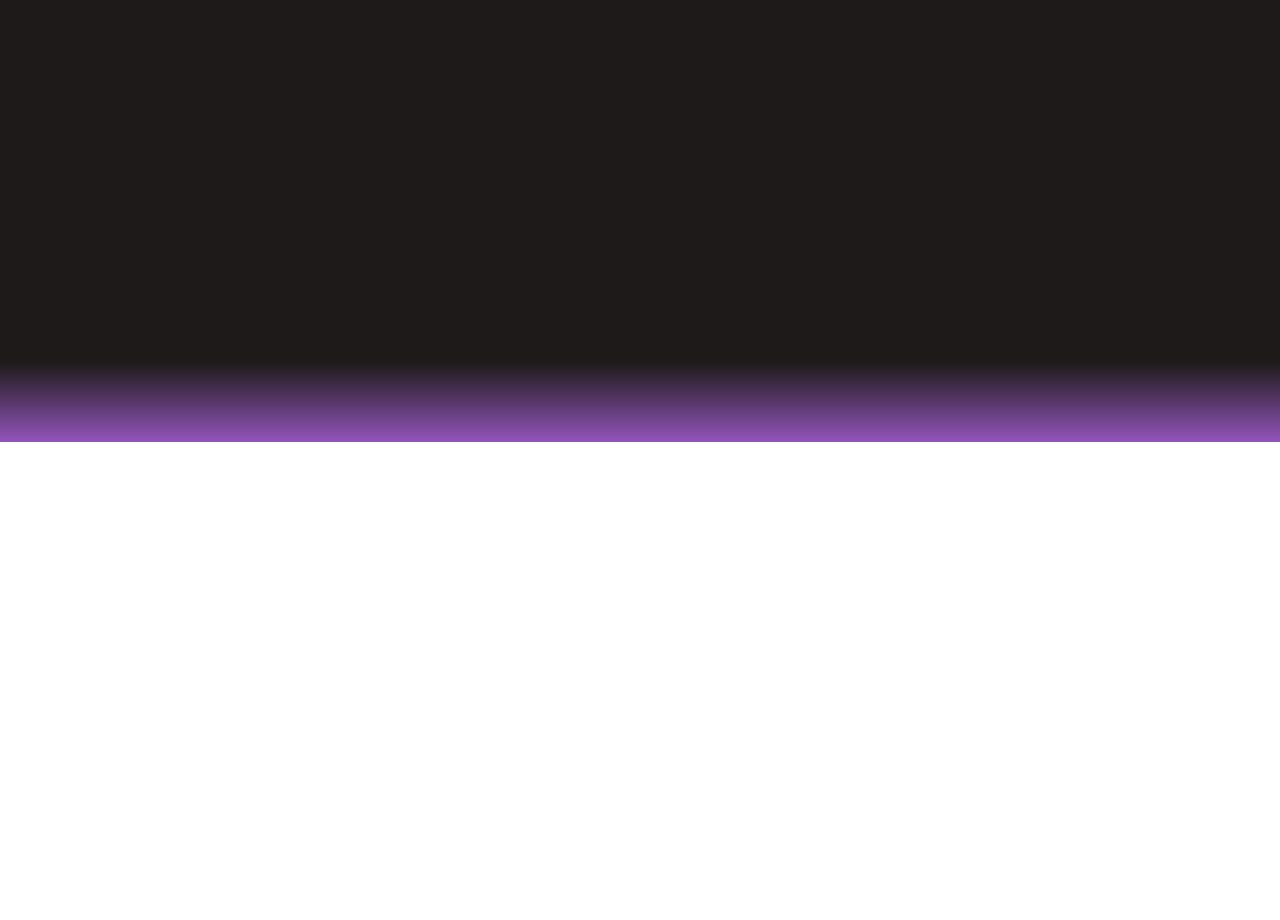
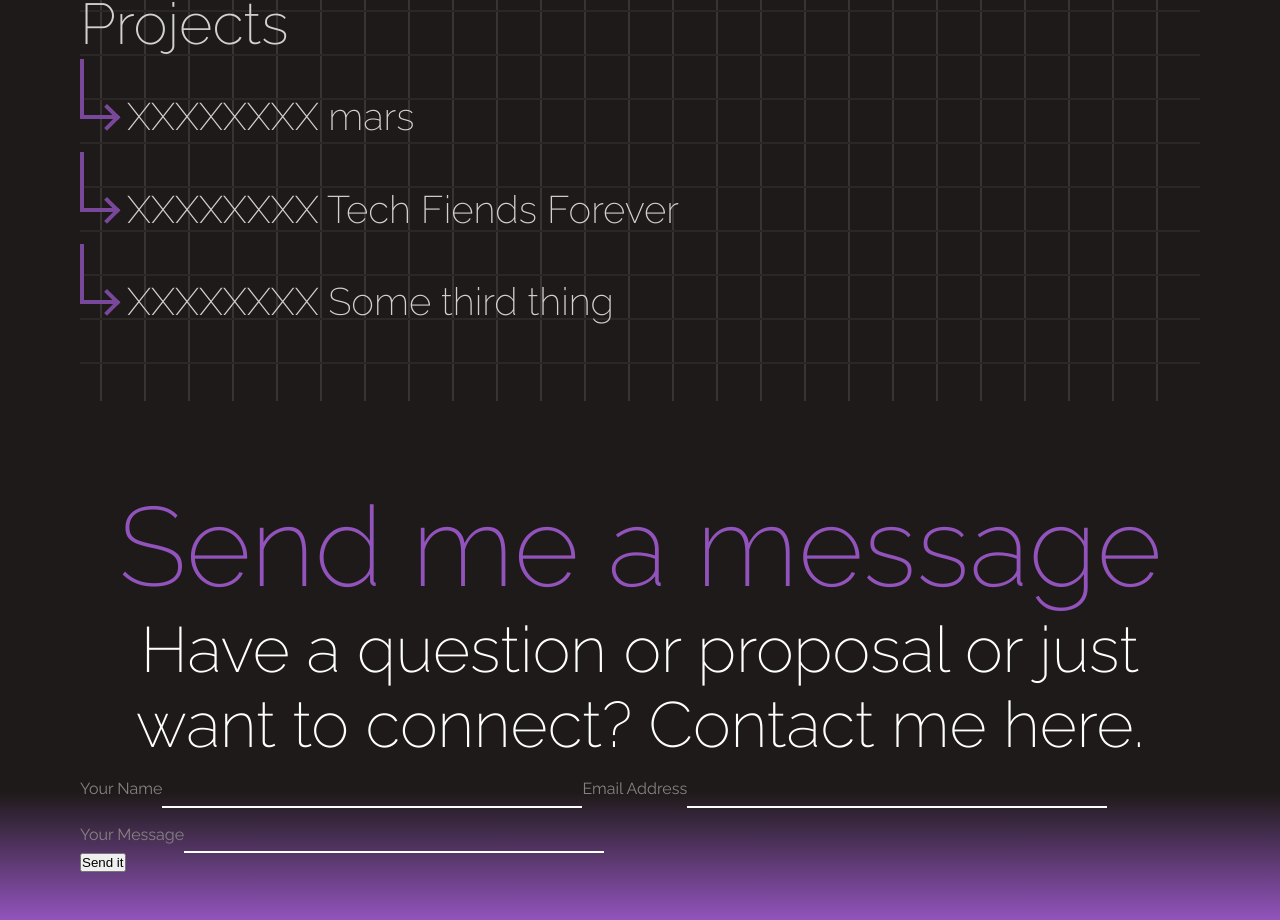
Before and after one commit to roesnera/mars-port-design, a React (Vite) app: page / in a window 1280 px wide. Shown: the part 358-1278 px from the top of the page. Before the commit the page ends 800 px from the top, so only its background shows below. Built offline with nearby package versions, Linux system fonts and the light colour scheme.

Commit message:
continues to style, adding appearing panel to the projects section, some form styling

```diff
--- a/src/App.css
+++ b/src/App.css
@@ -6,11 +6,11 @@ html {
   --color-primary: #9254bc;
   --color-secondary: #878382;
   --color-background: #1e1a19;
-  --padding-lr: 3rem;
+  --padding-lr: 5rem;
 }
 
 body {
-  padding: var(--padding-lr);
+  padding: 3rem var(--padding-lr);
   min-height: 100vh;
   font-family: 'Raleway';
   background: linear-gradient(to bottom, var(--color-primary), var(--color-background) 10%, var(--color-background) 90%, var(--color-primary));
--- a/src/Contact/Contact.css
+++ b/src/Contact/Contact.css
@@ -0,0 +1,42 @@
+.contact-section {
+    margin-top: 5rem;
+}
+
+.contact-header {
+    font-weight: 200;
+    font-size: 7rem;
+    text-align: center;
+    color: var(--color-primary);
+}
+
+.contact-subheader {
+    color: white;
+    font-weight: 200;
+    text-align: center;
+    font-size: 4rem;
+}
+
+.contact-form {
+    display: flex;
+    flex-wrap: wrap;
+}
+
+.contact-form input {
+    background-color: transparent;
+    border: none;
+    border-bottom: 2px solid white;
+    font-size: 2rem;
+    padding: .2rem 0;
+}
+
+.form-name {
+    display: block;
+}
+
+.form-email {
+
+}
+
+.form-message {
+    width: 100%;
+}
--- a/src/Contact/Contact.jsx
+++ b/src/Contact/Contact.jsx
@@ -1,6 +1,31 @@
-import React from 'react';
+import React, { useState } from 'react';
 import './Contact.css';
 
 export default function Contact() {
-  return <div>Contact</div>;
+  const [formName, setFormName] = useState("");
+  const [formEmail, setFormEmail] = useState("");
+  const [formMessage, setFormMessage] = useState("");
+
+
+
+
+  return <section className='contact-section'>
+    <h2 className='contact-header'>Send me a message</h2>
+    <h4 className="contact-subheader">Have a question or proposal or just want to connect? Contact me here.</h4>
+    <form className='contact-form'>
+      <div className="form-name">
+        <label htmlFor="name">Your Name</label>
+        <input type="text" name="name" value={formName}/>
+      </div>
+      <div className="form-email">
+        <label htmlFor="email">Email Address</label>
+        <input type="text" name="email" value={formEmail}/>
+      </div>
+      <div className="form-message">
+        <label htmlFor="message">Your Message</label>
+        <input type="text" name="message" value={formMessage}/>
+      </div>
+      <button type='submit' className='form-button'>Send it</button>
+    </form>
+  </section>;
 }
--- a/src/Project/Project.css
+++ b/src/Project/Project.css
@@ -0,0 +1,34 @@
+.project {
+    position: relative;
+    height: 2em;
+    margin: 1rem 0;
+    grid-column: start / median;
+}
+
+.project::before {
+    content: "";
+    position: absolute;
+    width: 5%;
+    height: 73%;
+    border-left: 4px solid var(--color-primary);
+    border-bottom: 4px solid var(--color-primary);
+}
+
+.project::after {
+    content: "";
+    position: absolute;
+    width: .4em;
+    height: .4em;
+    left: 5%;
+    top: 73%;
+    border-bottom: 4px solid var(--color-primary);
+    border-right: 4px solid var(--color-primary);
+    transform: translate(-85%, -38%) rotate(-45deg);
+}
+
+.project-text {
+    /* text-align: center; */
+    transform: translateY(.9em);
+    padding-left: 7%;
+    cursor: pointer;
+}
--- a/src/Project/Project.jsx
+++ b/src/Project/Project.jsx
@@ -1,6 +1,18 @@
-import React from 'react';
+import React, { useEffect } from 'react';
 import './Project.css';
 
-export default function Project() {
-  return <div>Project</div>;
+export default function Project({title, makeSelection}) {
+
+  useEffect(() => {
+    document.getElementById(title).addEventListener('click', handleClick);
+  })
+
+  function handleClick() {
+    makeSelection(title);
+  }
+
+  return <div className='project'>
+    <div className='arrow'></div>
+    <div className='project-text'>XXXXXXXX <span id={title}>{title}</span></div>
+  </div>;
 }
--- /dev/null
+++ b/src/ProjectTile/ProjectTile.css
@@ -0,0 +1,5 @@
+.project-tile {
+    grid-column: median;
+    grid-row-start: 2;
+    grid-row-end: end;
+}
--- /dev/null
+++ b/src/ProjectTile/ProjectTile.jsx
@@ -0,0 +1,19 @@
+import React from 'react';
+import './ProjectTile.css';
+
+export default function ProjectTile({title}) {
+
+
+
+  switch (title) {
+  case 'mars':
+    return (<div className='project-tile'>{title}</div>);
+  case 'Tech Fiends Forever':
+    return (<div className='project-tile'>{title}</div>);
+  case 'Some third thing':
+    return (<div className='project-tile'>{title}</div>);
+  default:
+    return null;
+  }
+
+}
--- /dev/null
+++ b/src/ProjectTile/index.js
@@ -0,0 +1,3 @@
+import ProjectTile from './ProjectTile';
+
+export default ProjectTile;
--- a/src/Projects/Projects.css
+++ b/src/Projects/Projects.css
@@ -0,0 +1,19 @@
+.projects-section {
+    margin-top: 4rem;
+    font-size: 2.4rem;
+    background-color: #1e1a19;
+    opacity: 0.8;
+    background-image:  linear-gradient(#2d2b2a 2.5px, transparent 2.5px), linear-gradient(to right, #3f3b3a 2.5px, #1e1a19 2.5px);
+    background-size: 44px 44px;
+    background-position: 20px 20px;
+    padding-bottom: 4rem;
+    display: grid;
+    grid-template-columns: [start] 60% [median] auto [end];
+    grid-template-rows: 3.3rem auto;
+}
+
+.projects-heading, .project {
+    font-weight: 200;
+    color: white;
+    grid-column: start / end;
+}
--- a/src/Projects/Projects.jsx
+++ b/src/Projects/Projects.jsx
@@ -1,6 +1,26 @@
-import React from 'react';
+import React, { useState } from 'react';
 import './Projects.css';
+import Project from '../Project';
+import ProjectTile from '../ProjectTile';
 
 export default function Projects() {
-  return <div>Projects</div>;
+  const [clicked, setClicked] = useState(false);
+  const [selected, setSelected] = useState();
+
+  function handleClick(title) {
+    console.log("handleClick called");
+    setClicked(true);
+    setSelected(title);
+  }
+
+  return <section className='projects-section'>
+    <h2 className='projects-heading'>Projects</h2>
+    {clicked ? <ProjectTile title={selected}/> : null}
+    <div className="projects-col">
+      <Project makeSelection={handleClick} title="mars"/>
+      <Project makeSelection={handleClick} title="Tech Fiends Forever"/>
+      <Project makeSelection={handleClick} title="Some third thing"/>
+    </div>
+
+    </section>;
 }
```
